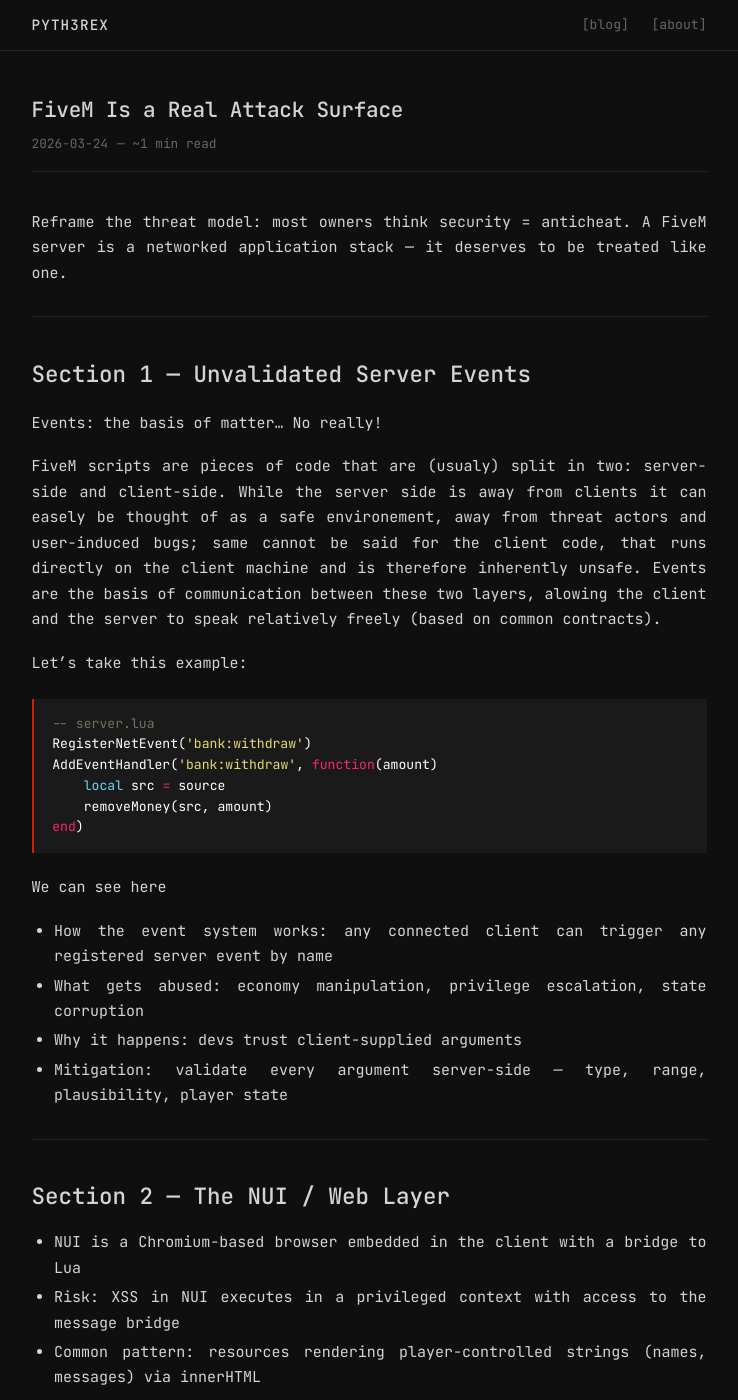
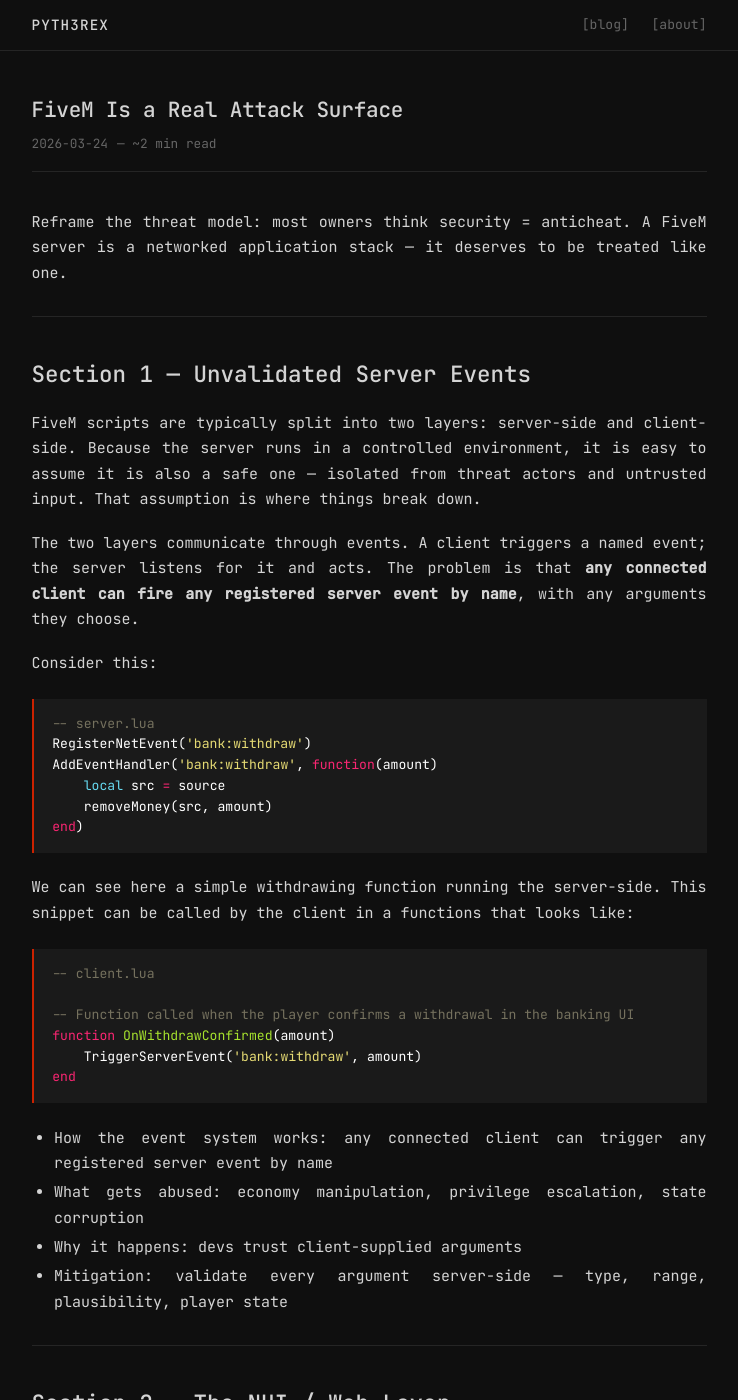
Before and after one commit to Pyth3rEx/Pyth3rEx.github.io, a Jekyll site: the page built from _posts/2026-03-24-fivem-attack-surface.md, in a window 1280 px wide and 1400 px high. Shown: the whole window, without its empty margins (271-1009 px from the left). Built offline with Jekyll 4.4.1, drawn with Linux system fonts in a browser that asks for light colours.

Commit message:
docs: rework section 1 intro and add client-side event snippet

````diff
--- a/_posts/2026-03-24-fivem-attack-surface.md
+++ b/_posts/2026-03-24-fivem-attack-surface.md
@@ -10,12 +10,15 @@
 ---
 # Section 1 — Unvalidated Server Events
 
-Events: the basis of matter... No really!
+FiveM scripts are typically split into two layers: server-side and client-side. Because the server
+runs in a controlled environment, it is easy to assume it is also a safe one — isolated from threat
+actors and untrusted input. That assumption is where things break down.
 
-FiveM scripts are pieces of code that are (usualy) split in two: server-side and client-side. While the server side is away from clients it can easely be thought of as a safe environement, away from threat actors and user-induced bugs; same cannot be said for the client code, that runs directly on the client machine and is therefore inherently unsafe.
-Events are the basis of communication between these two layers, alowing the client and the server to speak relatively freely (based on common contracts).
+The two layers communicate through events. A client triggers a named event; the server listens for
+it and acts. The problem is that **any connected client can fire any registered server event by
+name**, with any arguments they choose.
 
-Let's take this example:
+Consider this:
 ```lua
 -- server.lua
 RegisterNetEvent('bank:withdraw')
@@ -24,7 +27,15 @@
     removeMoney(src, amount)
 end)
 ```
-We can see here
+We can see here a simple withdrawing function running the server-side. This snippet can be called by the client in a functions that looks like:
+```lua
+-- client.lua
+
+-- Function called when the player confirms a withdrawal in the banking UI
+function OnWithdrawConfirmed(amount)
+    TriggerServerEvent('bank:withdraw', amount)
+end
+```
 
 - How the event system works: any connected client can trigger any registered server event by name
 - What gets abused: economy manipulation, privilege escalation, state corruption
````
